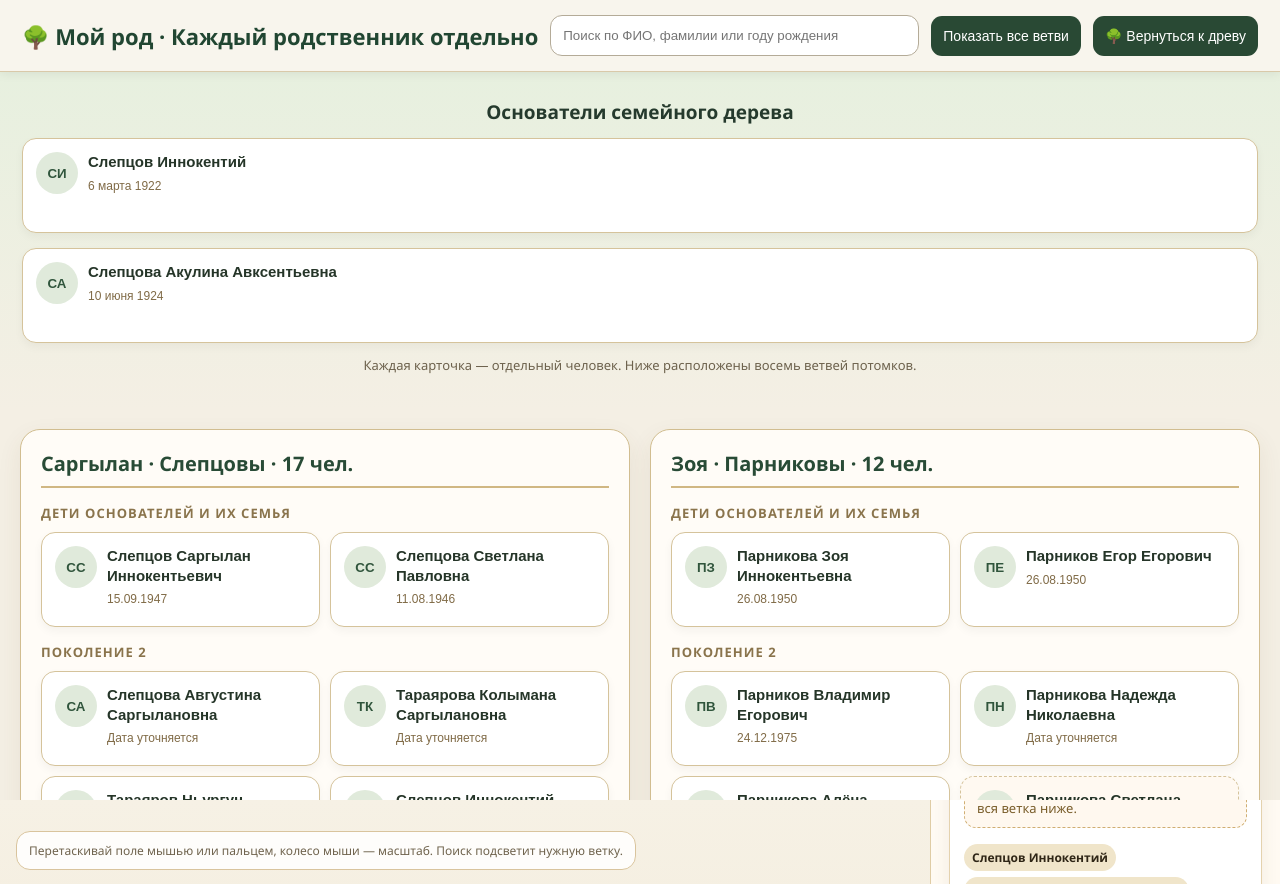
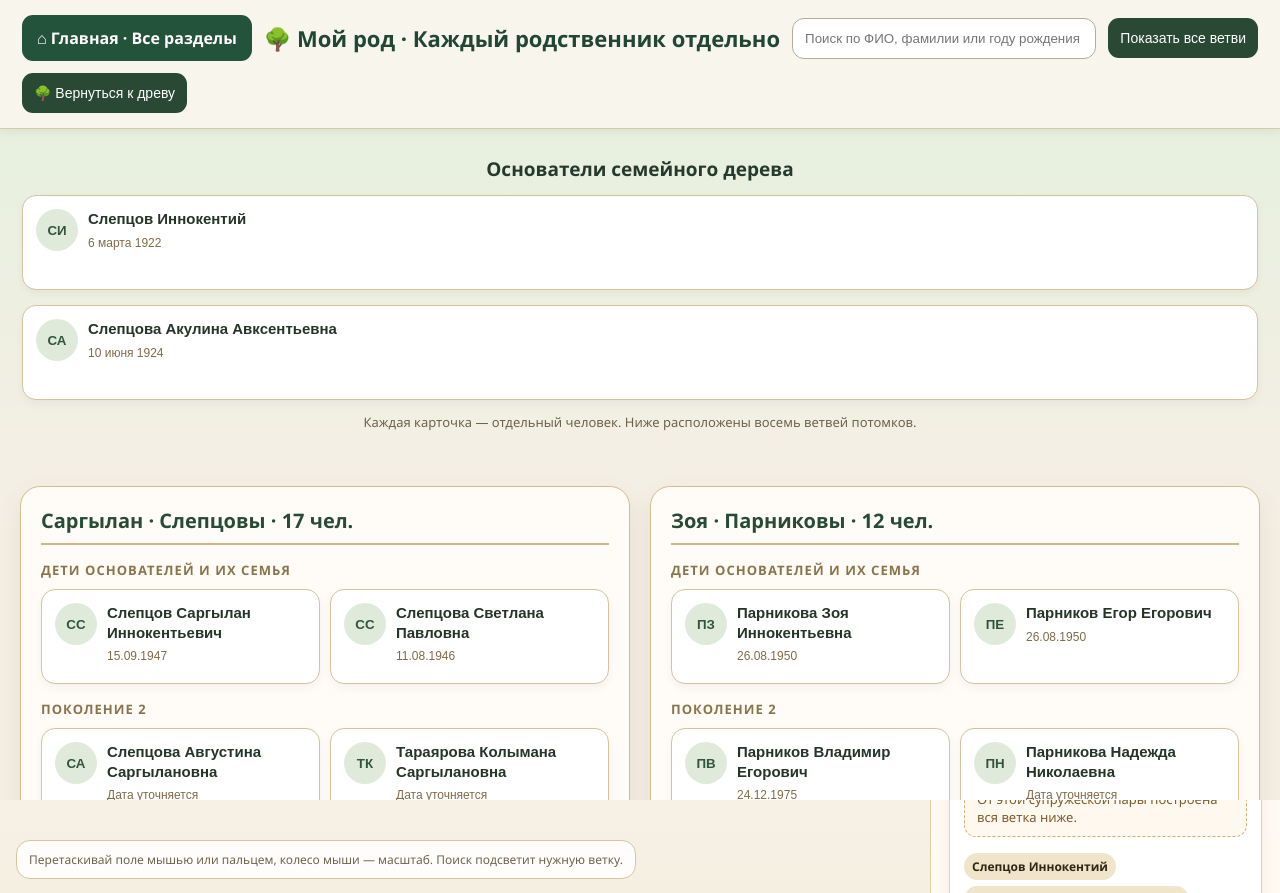
Before and after one commit to 722270a-svg/moy-rod, a plain HTML site: page full_tree.html in a window 1280 px wide. Drawn offline with Linux system fonts and the light colour scheme.

Commit message:
Add navigation back to main app from both genealogy views

```diff
--- a/full_tree.html
+++ b/full_tree.html
@@ -71,7 +71,7 @@
       <div class="title">Полное генеалогическое древо Слепцовых</div>
       <div class="sub">От дедушки Слепцова Иннокентия и бабушки Слепцовой Акулины Авксентьевны — по данным CorelDRAW и присланных фотографий</div>
     </div>
-    <div class="controls">
+    <div class="controls"><a href="index.html" style="display:inline-flex;align-items:center;justify-content:center;gap:7px;padding:11px 16px;border-radius:12px;background:#24533b;color:white;text-decoration:none;font-weight:750;white-space:nowrap;box-shadow:0 3px 9px #0002">⌂ Главная · Все разделы</a>
       <select class="branchSelect" id="branchSelect" aria-label="Выбрать ветвь"><option value="all">Все ветви</option><option value="Саргылан">Саргылан / Слепцовы</option><option value="Парников">Парниковы</option><option value="Торохов">Тороховы</option><option value="Евгений">Евгений / Майоровы / Михайловы</option><option value="Стручков">Стручковы</option><option value="Садовников">Садовниковы</option><option value="прочие">Остальные и спорные</option></select><button class="btn" id="sourcesBtn">Фото и источники</button><button class="btn" id="allNamesBtn">Все имена</button><input id="searchInput" placeholder="Найти человека или семью…"/>
       <button class="btn" id="searchBtn">Найти</button>
       <button class="btn" id="resetBtn">Сбросить поиск</button>
@@ -334,7 +334,7 @@ window.addEventListener('resize', fitAll);
 @media(max-width:950px){.board-columns{grid-template-columns:1fr}.board-head strong{width:100%}}
 </style>
 <div id="family-board">
- <div class="board-head"><strong>🌳 Мой род · Каждый родственник отдельно</strong><input id="board-search" placeholder="Поиск по ФИО, фамилии или году рождения"><button id="board-all">Показать все ветви</button><button type="button" id="board-layout" onclick="document.getElementById('family-board').style.display='none'; document.getElementById('board-detail').style.display='none';">🌳 Вернуться к древу</button></div>
+ <div class="board-head"><a href="index.html" style="background:#24533b;color:#fff;padding:12px 15px;border-radius:11px;text-decoration:none;font-weight:700">⌂ Главная · Все разделы</a><strong>🌳 Мой род · Каждый родственник отдельно</strong><input id="board-search" placeholder="Поиск по ФИО, фамилии или году рождения"><button id="board-all">Показать все ветви</button><button type="button" id="board-layout" onclick="document.getElementById('family-board').style.display='none'; document.getElementById('board-detail').style.display='none';">🌳 Вернуться к древу</button></div>
  <div class="board-roots"><h2>Основатели семейного дерева</h2><div id="board-root-cards" class="board-root-cards"></div><p style="font-size:13px;color:#6d624d">Каждая карточка — отдельный человек. Ниже расположены восемь ветвей потомков.</p></div>
  <main id="board-columns" class="board-columns"></main>
 </div>
```
